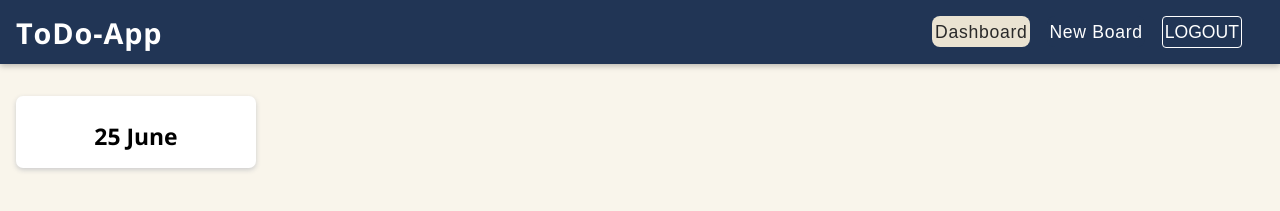
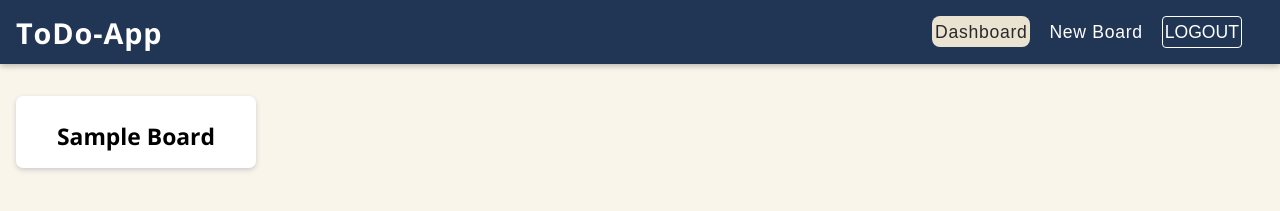
Before and after one commit to Aakash-mishra2/todo-app-assignment, a React (Create React App) app: page / in a window 1280 px wide. Shown: the top 211 px of the page. Built offline with nearby package versions, Linux system fonts and the light colour scheme; a web font is replaced by a local one.

Commit message:
board name element added

```diff
--- a/src/boards/dashboard.js
+++ b/src/boards/dashboard.js
@@ -13,6 +13,7 @@ const Dashboard = () => {
             {allBoards2 && allBoards2.map((item) => (
                 <SingleBoard
                     key = {item.id}
+                    name = {item.name}
                     id={item.id}
                     date={item.date}
                     remTasks={item.leftTodo}
--- a/src/boards/singleBoard.js
+++ b/src/boards/singleBoard.js
@@ -39,7 +39,10 @@ const SingleBoard = (props) => {
                 closeBox={toggleBoard}
                 header={
                     <span>
-                        <p>"---"</p>
+                        <div className='details'>
+                            <p><b>{props.name}</b></p>
+                            <b><em>{props.date}</em></b>
+                        </div>
                         <div>
                             <InputArea
                                 addItem={addTask}
@@ -101,7 +104,7 @@ const SingleBoard = (props) => {
             <div className="note"
                 onClick={toggleBoard}>
                 <h1>
-                    {props.date}
+                    {props.name}
                 </h1>
             </div>
         </React.Fragment>
--- a/src/boards/styles/singleBoard.css
+++ b/src/boards/styles/singleBoard.css
@@ -46,12 +46,18 @@
     margin: 16px;
     float: left;
 }
-
 .note h1 {
     font-size: 1.1em;
     margin-bottom: 6px;
 }
-
+.details p{
+    display: flex;
+    flex-direction: column;
+    padding: 3px;
+    font-size: 1.3rem;
+    margin-top: 0;
+    margin-bottom: 8px;
+}
 .note p {
     font-size: 1.1em;
     margin-bottom: 10px;
--- a/src/features/boardSlice.js
+++ b/src/features/boardSlice.js
@@ -12,8 +12,9 @@ const initialState = {
     boards: [
         {
             id: (uuidv4()),
-            date: '25 June',
-            leftTodo: ["tomato", "spinach"],
+            name: 'Sample Board',
+            date: '28 Sep, 23',
+            leftTodo: ["Do Assignments", "Finish dsa repo.", "Submit report"],
             doneTodo: []
         }
     ],
@@ -46,9 +47,11 @@ const boardSlice = createSlice({
         createBoard: (state, action) => {
             const id = action.payload.id;
             const date = action.payload.date;
+            const name = action.payload.name;
             const incompleteTasks = action.payload.todo;
             const newBoard = {
                 id: id,
+                name: name,
                 date: date,
                 leftTodo: incompleteTasks,
                 doneTodo: [],
--- a/src/shared/UIElements/Modal.css
+++ b/src/shared/UIElements/Modal.css
@@ -17,8 +17,8 @@
     padding: 0.4rem 0.5rem;
     background: #213555;
     color: white;
-    height: 4rem;
-    font-size: 1.4rem;
+    height: 4.4rem;
+    font-size: 1rem;
   }
 
   .modal__header>span {
--- a/src/todoList/styles/InputArea.css
+++ b/src/todoList/styles/InputArea.css
@@ -8,7 +8,7 @@
     border-bottom: dashed 3px #fdcb6e;
     font-family: "Architects Daughter", cursive;
     font-size: 1.2rem;
-    color: hsla(0, 0%, 3%, 0.7);
+    color: hsla(0, 100%, 99%, 0.7);
     width: auto;
     margin-left: 4px;
     margin-bottom: 20px;
--- a/src/todoList/todolist.js
+++ b/src/todoList/todolist.js
@@ -1,7 +1,6 @@
 import React, { useState } from "react";
 import ToDoItem from "./ToDoItem";
 import InputArea from "./InputArea";
-import Button from "../shared/formElements/Button";
 import { AwesomeButtonProgress } from "react-awesome-button";
 import './styles/todoList.css';
 import { createBoard } from "../features/boardSlice";
@@ -46,12 +45,11 @@ export default function ToDoList() {
 
   const createNewBoard = () => {
     const newID = uuidv4();
-    const date = fullDate;
-    const todo = items;
     dispatch(createBoard({
       id: newID,
-      date: date,
-      todo: todo
+      name: boardName,
+      date: fullDate,
+      todo: items
     }));
     history('/');
   }
```
